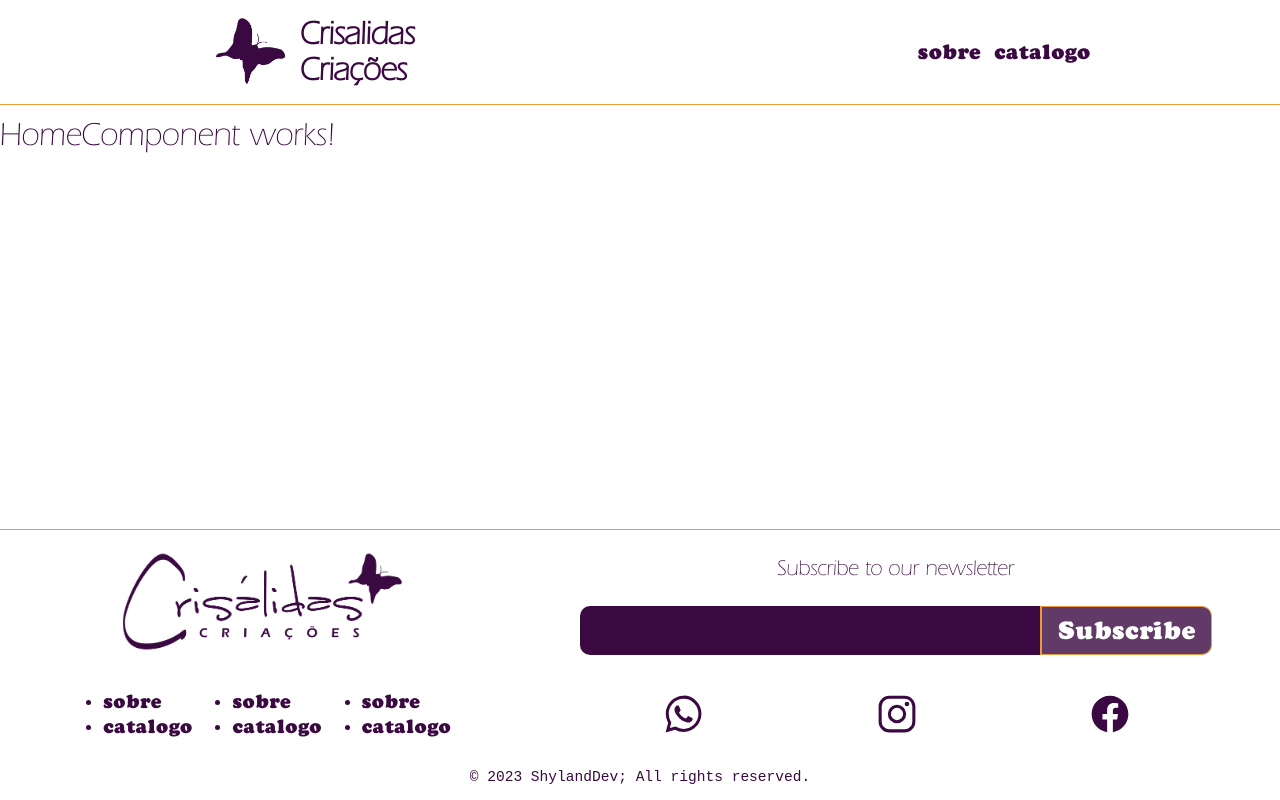
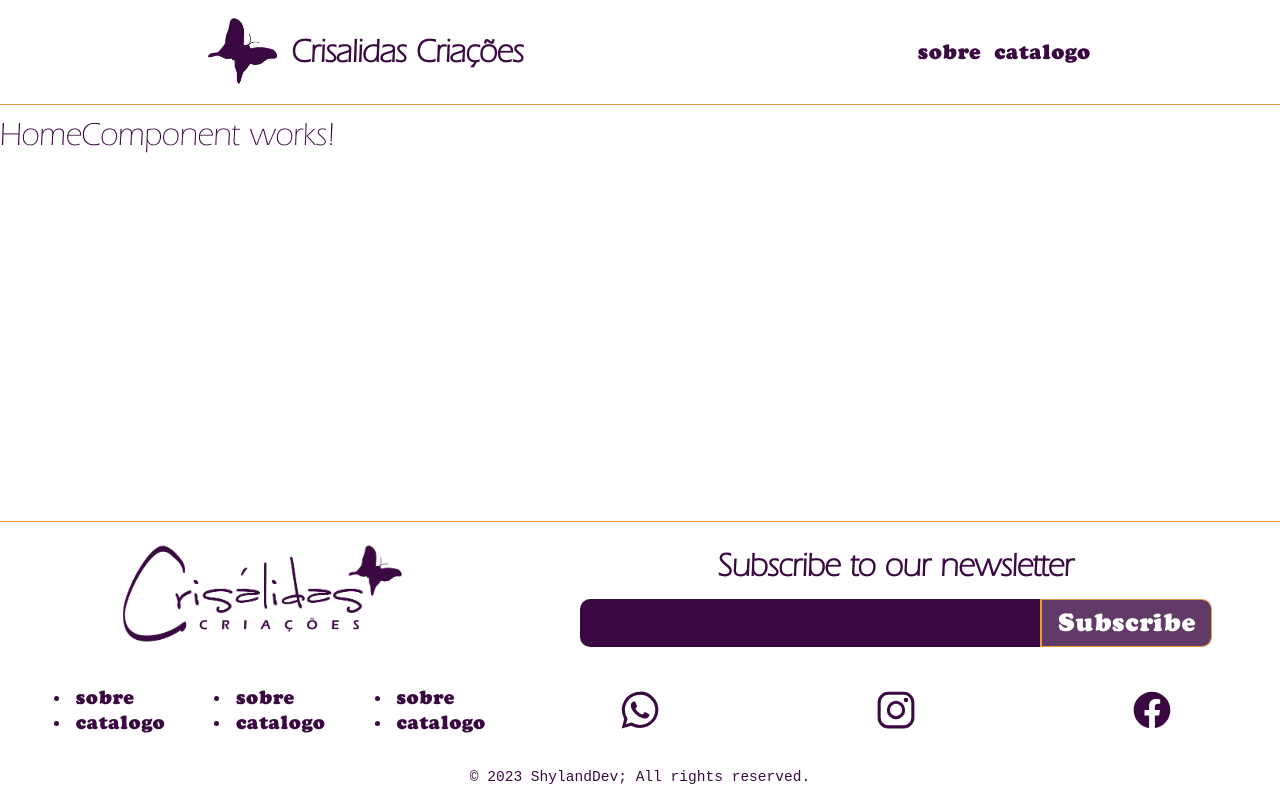
Before and after one commit to shyland-dev/crisalidas, an Angular app: page / in a window 1280 px wide. Built offline with nearby package versions, Linux system fonts and the light colour scheme.

Commit message:
Update app.component.scss

```diff
--- a/src/app/app.component.scss
+++ b/src/app/app.component.scss
@@ -50,7 +50,7 @@ header {
     border-radius: 25px;
     transition: 0.3s all;
     &:hover {
-      background: transparentize($color: $crisalidas-light, $amount: 0.95);
+      background: transparentize($color: $crisalidas-light, $amount: 0.8);
       cursor: pointer;
 
       h1 {
@@ -68,6 +68,7 @@ header {
     h1 {
       padding-right: 5%;
       font-size: calc(var(--responsiveUnit) * 1.5);
+      white-space: nowrap;
     }
   }
 
@@ -88,11 +89,14 @@ header {
       white-space: nowrap;
       transition: 0.3s all;
       &:hover {
-        background: transparentize($color: $crisalidas-secondary, $amount: 0.8);
+        background: transparentize($color: $crisalidas-secondary, $amount: 0.7);
         cursor: pointer;
       }
       &[isActive="true"] {
         color: $crisalidas-secondary;
+        &:hover {
+          background: transparentize($color: $crisalidas-dark, $amount: 0.2);
+        }
       }
     }
   }
@@ -135,7 +139,8 @@ footer {
       width: 60%;
 
       p {
-        font-size: calc(var(--responsiveUnit) * 1);
+        font-size: calc(var(--responsiveUnit) * 1.5);
+        font-weight: bolder;
         margin: 0;
         margin-block: 1%;
         height: 30%;
@@ -204,6 +209,7 @@ footer {
       display: flex;
       justify-content: space-evenly;
       align-items: center;
+      width: 40%;
 
       a {
         font-size: calc(var(--responsiveUnit) * 0.85);
@@ -213,9 +219,17 @@ footer {
         border-radius: 5px;
         white-space: nowrap;
         transition: 0.3s all;
+        padding-inline: 5%;
+        width: fit-content;
         &:hover {
-          background: transparentize($color: $crisalidas-secondary, $amount: 0.8);
+          background: transparentize($color: $crisalidas-secondary, $amount: 0.7);
           cursor: pointer;
+        }
+        &[isActive="true"] {
+          color: $crisalidas-secondary;
+          &:hover {
+            background: transparentize($color: $crisalidas-dark, $amount: 0.2);
+          }
         }
       }
     }
@@ -225,7 +239,7 @@ footer {
       align-items: center;
       justify-content: space-around;
       flex-wrap: wrap;
-      width: 50%;
+      width: 60%;
 
       a {
         margin: 1%;
@@ -237,7 +251,7 @@ footer {
         white-space: nowrap;
         transition: 0.3s all;
         &:hover {
-          background: transparentize($color: $crisalidas-secondary, $amount: 0.8);
+          background: transparentize($color: $crisalidas-secondary, $amount: 0.7);
           border: 1px solid $crisalidas-light;
           cursor: pointer;
         }
@@ -263,6 +277,17 @@ footer {
       p {
         font-size: calc(var(--responsiveUnit) * 0.7);
         font-family: monospace;
+
+        a {
+          text-decoration: underline;
+          font-family: monospace;
+          color: $crisalidas-primary;
+          font-weight: bolder;
+          &:hover {
+            color: $crisalidas-secondary;
+            cursor: pointer;
+          }
+        }
       }
     }
   }
@@ -388,7 +413,7 @@ footer {
         width: 100%;
 
         p {
-          font-size: calc(var(--responsiveUnit) * 1.7);
+          font-size: calc(var(--responsiveUnit) * 1.9);
         }
 
         #subscribeEmailDiv {
@@ -398,12 +423,11 @@ footer {
           width: 100%;
 
           input {
-            // height: 100%;
             font-size: calc(var(--responsiveUnit) * 1.5);
           }
 
           #pseudoButton {
-            font-size: calc(var(--responsiveUnit) * 1.5);
+            font-size: calc(var(--responsiveUnit) * 1.4);
             padding-inline: 4%;
           }
         }
@@ -436,6 +460,7 @@ footer {
       }
 
       #socialDiv {
+        justify-content: space-evenly;
         width: 100%;
 
         a {
```
